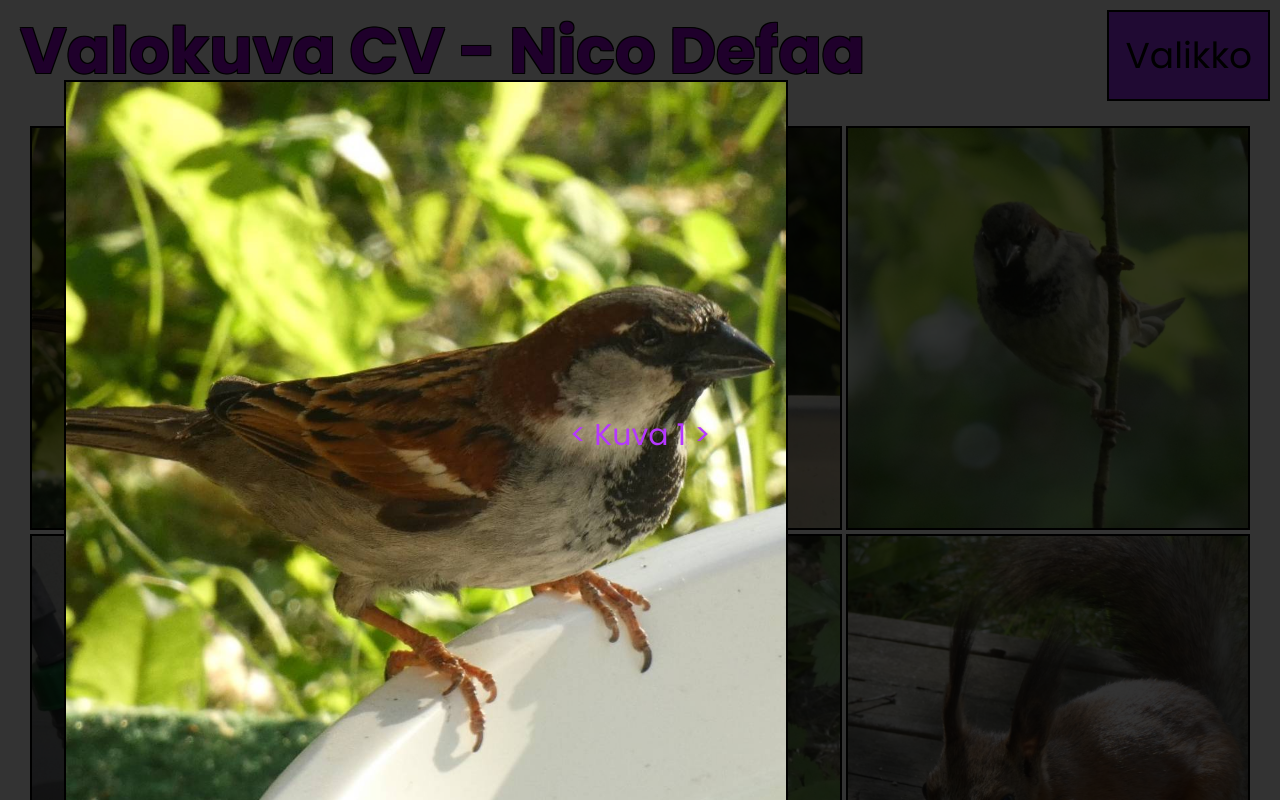
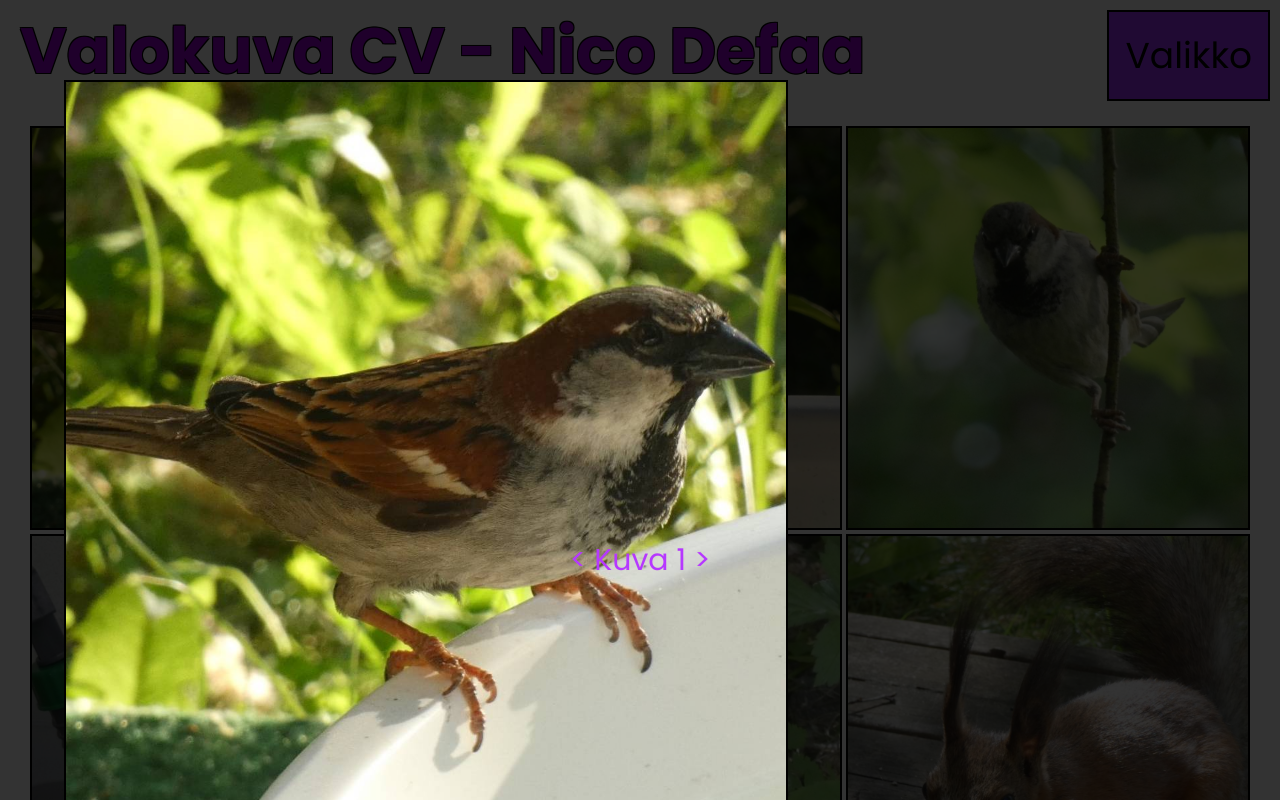
Before and after one commit to nicodefaa/nicodefaa.github.io, a plain HTML site: page kuvia.html in a window 1280 px wide. Both pictures are taken after a click on the picture 232 px from the left and 328 px from the top of the page. Shown: the top 800 px of the page. Drawn offline with Linux system fonts and the light colour scheme.

Commit message:
Update CSS

```diff
--- a/styles.css
+++ b/styles.css
@@ -236,9 +236,10 @@ button {
   text-align: center;
   font-size: 40px;
   font-family: "Poppins", sans-serif;
-  margin-top: 450px;
+  margin-top: 350px;
   z-index: 1100;
 }
+
 
 /* tabletti */
 @media only screen and (min-width: 499px) and (max-width: 1049px) {
@@ -320,6 +321,7 @@ button {
   }
 }
 
+
 /* desktop */
 @media only screen and (min-width: 1050px) {
   body {
@@ -400,6 +402,5 @@ button {
   text-align: center;
   font-size: 30px;
   font-family: "Poppins", sans-serif;
-  margin-top: 100px;
   z-index: 1100;
 }
```
